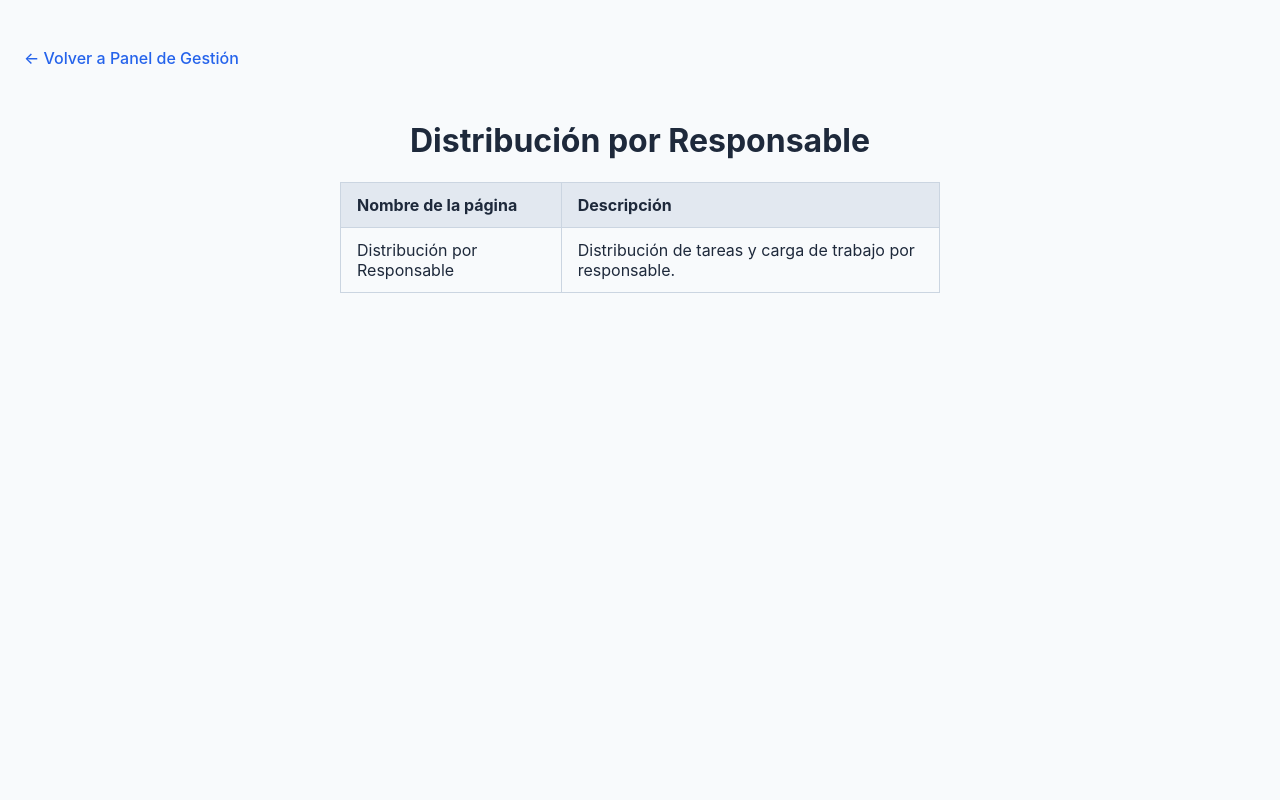
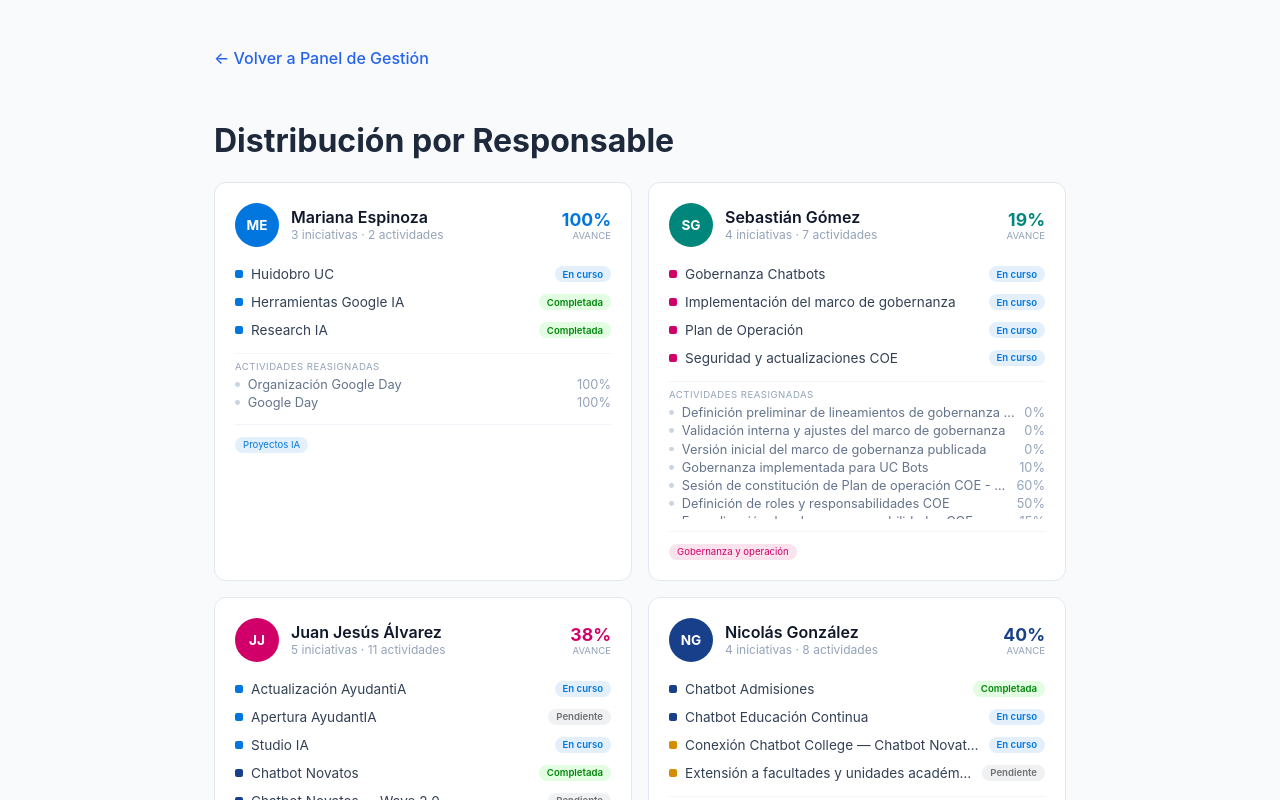
Before and after one commit to jimunozuc/panel-gestion-proyectos, a React (Vite) app in the folder frontend/: page /panel-gestion/distribucion-responsable in a window 1280 px wide. Shown: the top 800 px of the page. Built offline with nearby package versions, Linux system fonts and the light colour scheme.

Commit message:
Migra Distribución por Responsable con datos reales del equipo
Usa los mismos helpers de utils/dashboard.js. Cada persona muestra
avatar, % de avance, iniciativas propias con estado, actividades
reasignadas y las líneas de trabajo en que participa.

```diff
--- a/frontend/src/App.jsx
+++ b/frontend/src/App.jsx
@@ -4,6 +4,7 @@ import EjeDetail from "./pages/EjeDetail.jsx";
 import Menu from "./pages/Menu.jsx";
 import PanelSubPage from "./pages/PanelSubPage.jsx";
 import ListadoHitos from "./pages/ListadoHitos.jsx";
+import DistribucionResponsable from "./pages/DistribucionResponsable.jsx";
 import AppReleases from "./pages/AppReleases.jsx";
 
 export default function App() {
@@ -13,6 +14,7 @@ export default function App() {
       <Route path="/ejes/:ejeId" element={<EjeDetail />} />
       <Route path="/panel-gestion" element={<Menu />} />
       <Route path="/panel-gestion/listado-hitos" element={<ListadoHitos />} />
+      <Route path="/panel-gestion/distribucion-responsable" element={<DistribucionResponsable />} />
       <Route path="/panel-gestion/:slug" element={<PanelSubPage />} />
       <Route path="/app-releases" element={<AppReleases />} />
     </Routes>
--- a/frontend/src/index.css
+++ b/frontend/src/index.css
@@ -356,3 +356,177 @@ body {
   border-radius: 999px;
   white-space: nowrap;
 }
+
+.responsable-page {
+  max-width: 900px;
+  margin: 0 auto;
+  align-items: stretch;
+}
+
+.responsable-grid {
+  display: grid;
+  grid-template-columns: repeat(auto-fit, minmax(340px, 1fr));
+  gap: 1rem;
+}
+
+.responsable-card {
+  background: #fff;
+  border: 1px solid #e2e8f0;
+  border-radius: 12px;
+  padding: 1.25rem;
+}
+
+.responsable-header {
+  display: flex;
+  align-items: center;
+  gap: 0.75rem;
+  margin-bottom: 1rem;
+}
+
+.responsable-avatar {
+  width: 2.75rem;
+  height: 2.75rem;
+  border-radius: 50%;
+  display: flex;
+  align-items: center;
+  justify-content: center;
+  color: #fff;
+  font-weight: 700;
+  font-size: 0.85rem;
+  flex-shrink: 0;
+}
+
+.responsable-name-block {
+  flex: 1;
+  min-width: 0;
+}
+
+.responsable-name {
+  font-weight: 600;
+  color: #0f172a;
+}
+
+.responsable-count {
+  font-size: 0.75rem;
+  color: #94a3b8;
+}
+
+.responsable-progress {
+  text-align: right;
+}
+
+.responsable-progress-value {
+  font-weight: 700;
+  font-size: 1.1rem;
+}
+
+.responsable-progress-label {
+  font-size: 0.6rem;
+  text-transform: uppercase;
+  color: #94a3b8;
+}
+
+.responsable-empty {
+  text-align: center;
+  color: #94a3b8;
+  font-size: 0.9rem;
+  padding: 0.75rem 0;
+}
+
+.responsable-items {
+  max-height: 16rem;
+  overflow-y: auto;
+  display: flex;
+  flex-direction: column;
+  gap: 0.35rem;
+}
+
+.responsable-item {
+  display: flex;
+  align-items: center;
+  gap: 0.5rem;
+  font-size: 0.85rem;
+  padding: 0.2rem 0;
+}
+
+.responsable-item-dot {
+  width: 0.5rem;
+  height: 0.5rem;
+  border-radius: 2px;
+  flex-shrink: 0;
+}
+
+.responsable-item-name {
+  flex: 1;
+  min-width: 0;
+  color: #334155;
+  overflow: hidden;
+  text-overflow: ellipsis;
+  white-space: nowrap;
+}
+
+.responsable-item-status {
+  font-size: 0.6rem;
+  font-weight: 600;
+  padding: 0.15rem 0.5rem;
+  border-radius: 999px;
+  white-space: nowrap;
+}
+
+.responsable-acts {
+  margin-top: 0.4rem;
+  padding-top: 0.4rem;
+  border-top: 1px solid #f1f5f9;
+}
+
+.responsable-acts-label {
+  font-size: 0.6rem;
+  text-transform: uppercase;
+  letter-spacing: 0.05em;
+  color: #94a3b8;
+  margin-bottom: 0.25rem;
+}
+
+.responsable-act {
+  display: flex;
+  align-items: center;
+  gap: 0.5rem;
+  font-size: 0.8rem;
+  color: #64748b;
+  padding: 0.1rem 0;
+}
+
+.responsable-act-dot {
+  width: 0.3rem;
+  height: 0.3rem;
+  border-radius: 50%;
+  background: #cbd5e1;
+  flex-shrink: 0;
+}
+
+.responsable-act-name {
+  flex: 1;
+  min-width: 0;
+  overflow: hidden;
+  text-overflow: ellipsis;
+  white-space: nowrap;
+}
+
+.responsable-act-avance {
+  color: #94a3b8;
+}
+
+.responsable-lines {
+  display: flex;
+  flex-wrap: wrap;
+  gap: 0.4rem;
+  margin-top: 0.75rem;
+  padding-top: 0.75rem;
+  border-top: 1px solid #f1f5f9;
+}
+
+.responsable-line-tag {
+  font-size: 0.6rem;
+  padding: 0.15rem 0.5rem;
+  border-radius: 999px;
+}
--- /dev/null
+++ b/frontend/src/pages/DistribucionResponsable.jsx
@@ -0,0 +1,115 @@
+import { useMemo } from "react";
+import BackButton from "../components/BackButton.jsx";
+import {
+  TEAM,
+  allNodes,
+  initials,
+  lineMeta,
+  personColor,
+  statusOf,
+  STATUS_META,
+} from "../utils/dashboard.js";
+
+function initStatus(init) {
+  if (init.activities && init.activities.length) {
+    const avg = Math.round(
+      init.activities.reduce((s, a) => s + (Number(a.avance) || 0), 0) / init.activities.length
+    );
+    return statusOf(avg);
+  }
+  return statusOf(init.avance);
+}
+
+export default function DistribucionResponsable() {
+  const nodes = useMemo(() => allNodes(), []);
+
+  return (
+    <main className="page responsable-page">
+      <BackButton to="/panel-gestion" label="← Volver a Panel de Gestión" />
+      <h1>Distribución por Responsable</h1>
+
+      <div className="responsable-grid">
+        {TEAM.map((person) => {
+          const mine = nodes.filter((n) => n.responsable === person);
+          const inits = mine.filter((n) => n.kind === "init");
+          const acts = mine.filter((n) => n.kind === "act");
+          const leaves = mine.filter(
+            (n) => n.kind === "act" || (n.kind === "init" && (!n.activities || !n.activities.length))
+          );
+          const prog = leaves.length
+            ? Math.round(leaves.reduce((s, n) => s + (Number(n.avance) || 0), 0) / leaves.length)
+            : 0;
+          const lines = [...new Set(mine.map((n) => n.line))];
+
+          return (
+            <div key={person} className="responsable-card">
+              <div className="responsable-header">
+                <span className="responsable-avatar" style={{ background: personColor(person) }}>
+                  {initials(person)}
+                </span>
+                <div className="responsable-name-block">
+                  <div className="responsable-name">{person}</div>
+                  <div className="responsable-count">
+                    {inits.length} iniciativas · {acts.length} actividades
+                  </div>
+                </div>
+                <div className="responsable-progress">
+                  <div className="responsable-progress-value" style={{ color: personColor(person) }}>
+                    {prog}%
+                  </div>
+                  <div className="responsable-progress-label">avance</div>
+                </div>
+              </div>
+
+              {mine.length === 0 ? (
+                <div className="responsable-empty">Sin asignaciones actuales.</div>
+              ) : (
+                <div className="responsable-items">
+                  {inits.map((i) => {
+                    const meta = lineMeta(i.line);
+                    const status = STATUS_META[initStatus(i)];
+                    return (
+                      <div key={i.row} className="responsable-item">
+                        <span className="responsable-item-dot" style={{ background: meta.c }} />
+                        <span className="responsable-item-name">{i.nombre}</span>
+                        <span
+                          className="responsable-item-status"
+                          style={{ background: status.soft, color: status.c }}
+                        >
+                          {status.label}
+                        </span>
+                      </div>
+                    );
+                  })}
+                  {acts.length > 0 && (
+                    <div className="responsable-acts">
+                      <div className="responsable-acts-label">Actividades reasignadas</div>
+                      {acts.map((a) => (
+                        <div key={a.row} className="responsable-act">
+                          <span className="responsable-act-dot" />
+                          <span className="responsable-act-name">{a.nombre}</span>
+                          <span className="responsable-act-avance">{a.avance}%</span>
+                        </div>
+                      ))}
+                    </div>
+                  )}
+                </div>
+              )}
+
+              <div className="responsable-lines">
+                {lines.map((l) => {
+                  const meta = lineMeta(l);
+                  return (
+                    <span key={l} className="responsable-line-tag" style={{ background: meta.soft, color: meta.c }}>
+                      {meta.label}
+                    </span>
+                  );
+                })}
+              </div>
+            </div>
+          );
+        })}
+      </div>
+    </main>
+  );
+}
```
